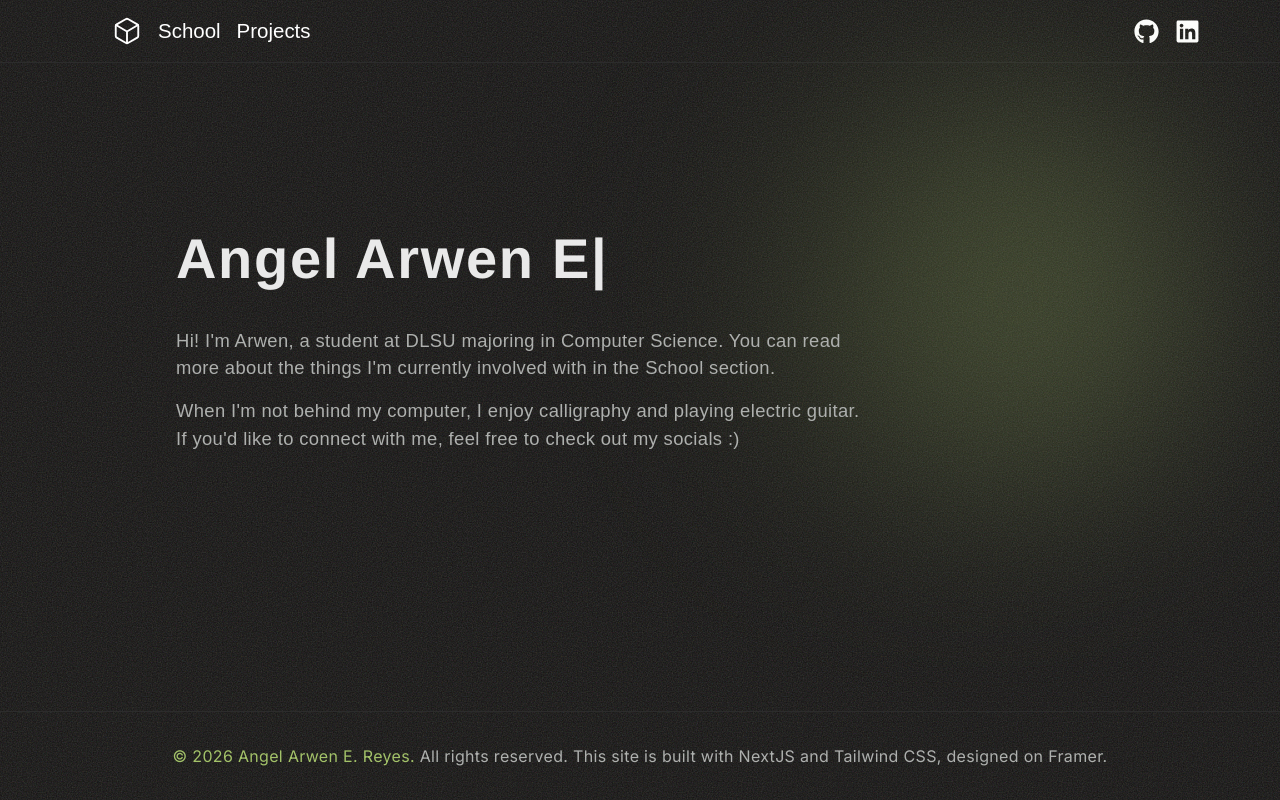
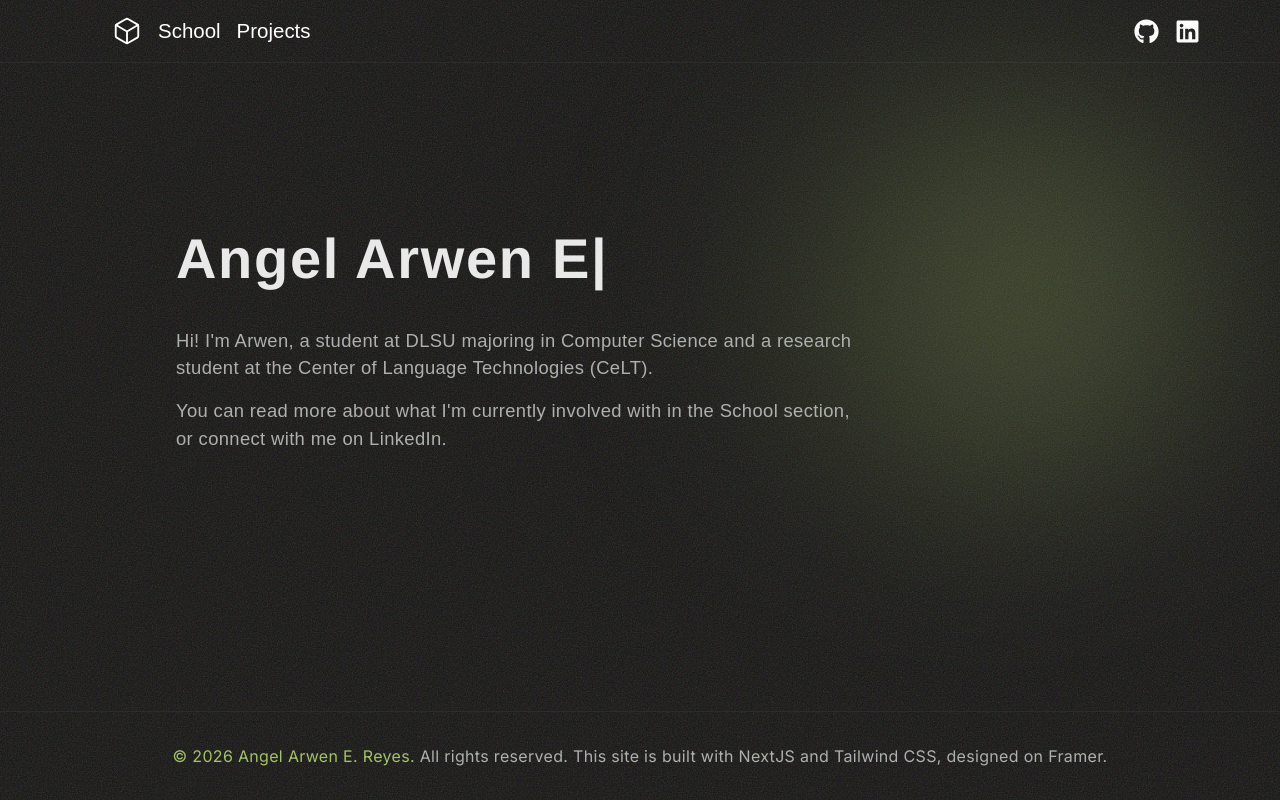
Before and after one commit to angele34/personal-website, a Next.js app: page / in a window 1280 px wide. Built offline with nearby package versions, Linux system fonts and the light colour scheme; a web font is replaced by a local one.

Commit message:
chore: update school section and hero description

```diff
--- a/src/components/hero.tsx
+++ b/src/components/hero.tsx
@@ -63,7 +63,7 @@ export default function Hero() {
               md:mb-6
               tracking-wider
               '>
-              Hi! I&apos;m Arwen, a student at DLSU majoring in Computer Science. You can read more about the things I&apos;m currently involved with in the School section.
+              Hi! I&apos;m Arwen, a student at DLSU majoring in Computer Science and a research student at the Center of Language Technologies (CeLT).
             </p>
             <p className='  text-content
               font-sans_serif
@@ -77,9 +77,8 @@ export default function Hero() {
               2xl:text-p-2xl
               tracking-wider
              '>
-              When I&apos;m not behind my computer, I enjoy calligraphy and playing electric guitar.
-              If you&apos;d like to connect with me, feel free to check out my socials :)
 
+                You can read more about what I&apos;m currently involved with in the School section, or connect with me on LinkedIn.
             </p>
           </div>
         </div>
--- a/src/data/courses.ts
+++ b/src/data/courses.ts
@@ -82,6 +82,7 @@ export const campusOrgs: Org[] = [
   { name: 'DLSU Google Developer Student Clubs', role: 'Project Management Developer' },
   { name: 'DLSU Badminton Society' },
   { name: 'DLSU Society of Manufacturing Engineers' },
+  { name: 'DLSU Brazillian Jiu Jitsu and Grappling Organization' },
 ];
 
 export const outsideOrgs: Org[] = [
```
